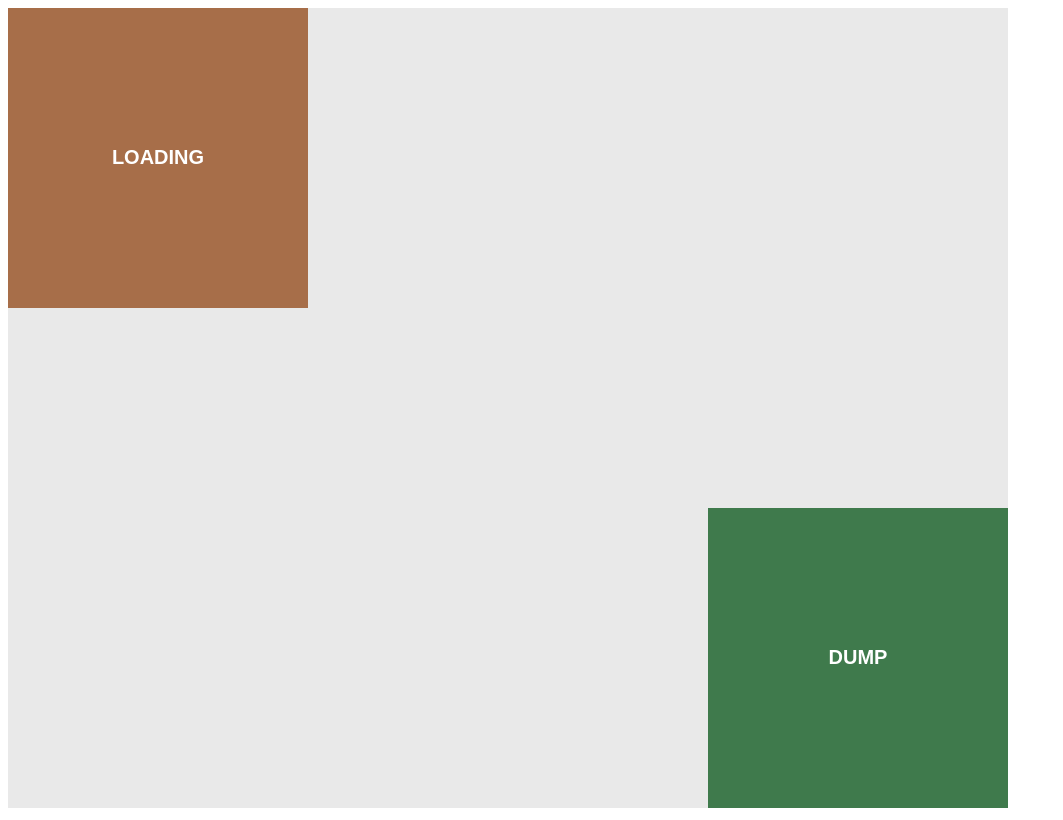
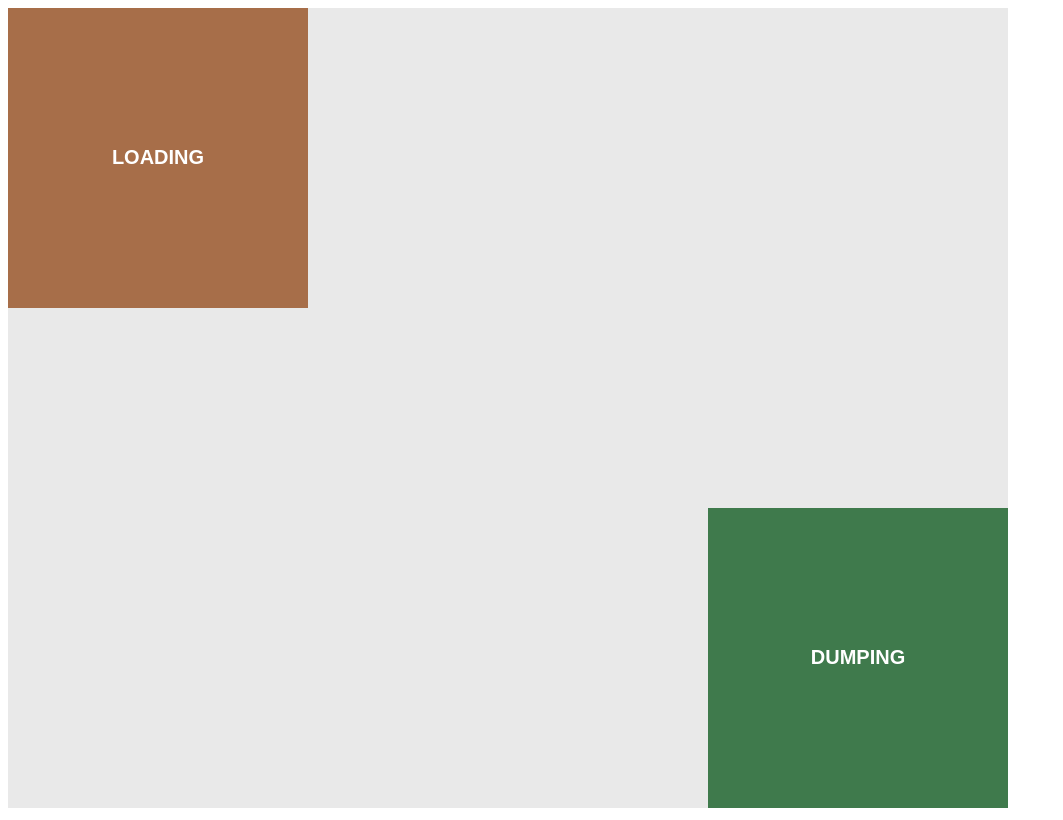
Before and after one commit to meshechko/cat_coding_challenge, an Angular app: page / in a window 1280 px wide. Shown: the whole page, without its empty margins (0-1063 px from the left). Built offline with nearby package versions, Linux system fonts and the light colour scheme.

Commit message:
Update mock map data

```diff
--- a/public/mock-data/map.json
+++ b/public/mock-data/map.json
@@ -12,25 +12,21 @@
   "zones": [
     {
       "id": 1,
-      "canvas": {
       "x": 0,
       "y": 0,
       "width": 300,
-        "height": 300
-      },
+      "height": 300,
       "color": "#a76e49ff",
       "type": "loading"
     },
     {
       "id": 2,
-      "canvas": {
       "x": 700,
       "y": 500,
       "width": 300,
-        "height": 300
-      },
+      "height": 300,
       "color": "#3f7a4cff",
-      "type": "dump"
+      "type": "dumping"
     }
   ]
 }
--- a/src/app/map/map.component.ts
+++ b/src/app/map/map.component.ts
@@ -39,10 +39,10 @@ export class MapComponent {
     zones.forEach(zone => {
       this.mapContext.fillStyle = zone.color;
       this.mapContext.fillRect(
-        zone.canvas.x,
-        zone.canvas.y,
-        zone.canvas.width,
-        zone.canvas.height
+        zone.x,
+        zone.y,
+        zone.width,
+        zone.height
       );
 
       this.mapContext.fillStyle = '#fff';
@@ -51,8 +51,8 @@ export class MapComponent {
       this.mapContext.textBaseline = 'middle';
       this.mapContext.fillText(
         zone.type.toUpperCase(),
-        zone.canvas.x + zone.canvas.width / 2,
-        zone.canvas.y + zone.canvas.height / 2
+        zone.x + zone.width / 2,
+        zone.y + zone.height / 2
       );
     });
   }
--- a/src/app/map/map.service.ts
+++ b/src/app/map/map.service.ts
@@ -6,12 +6,10 @@ export interface Zone {
   id: string;
   type: string;
   color: string;
-  canvas: {
-    x: number;
-    y: number;
-    width: number;
-    height: number;
-  }
+  x: number;
+  y: number;
+  width: number;
+  height: number;
 }
 
 export interface MapInfo {
```
Lines whose indentation alone changed are shown as unchanged.
